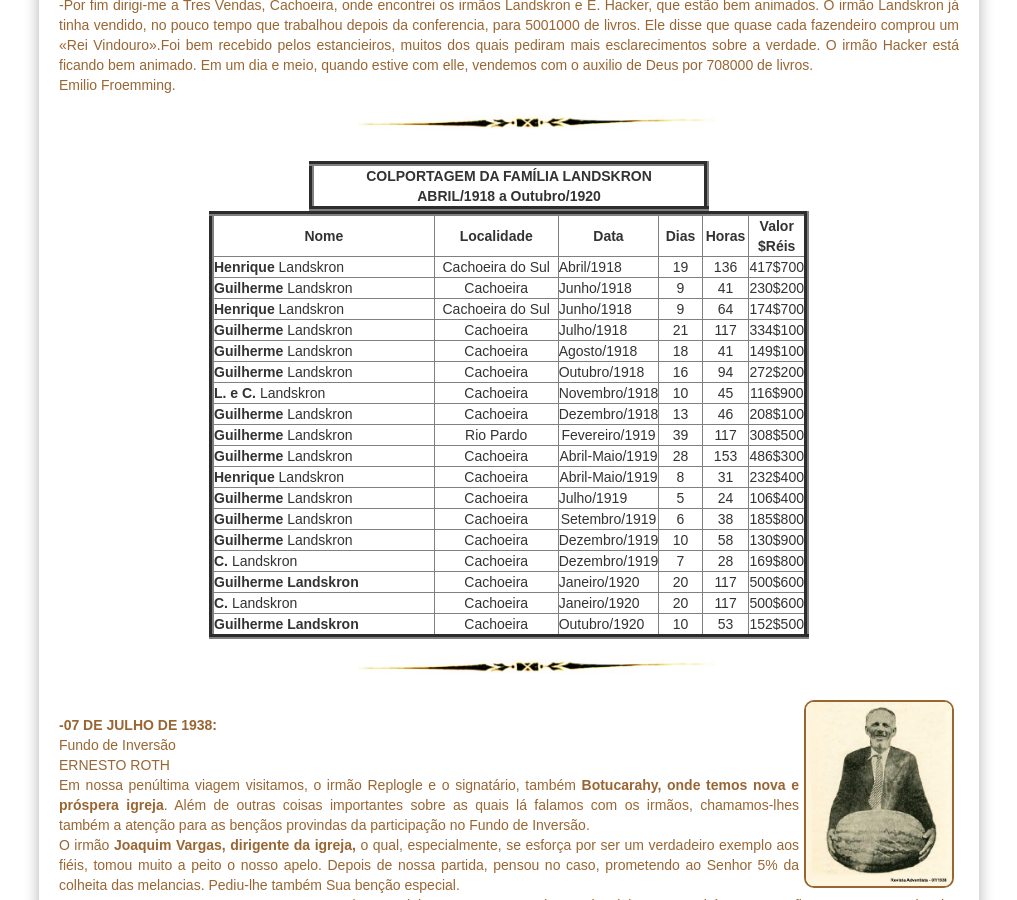
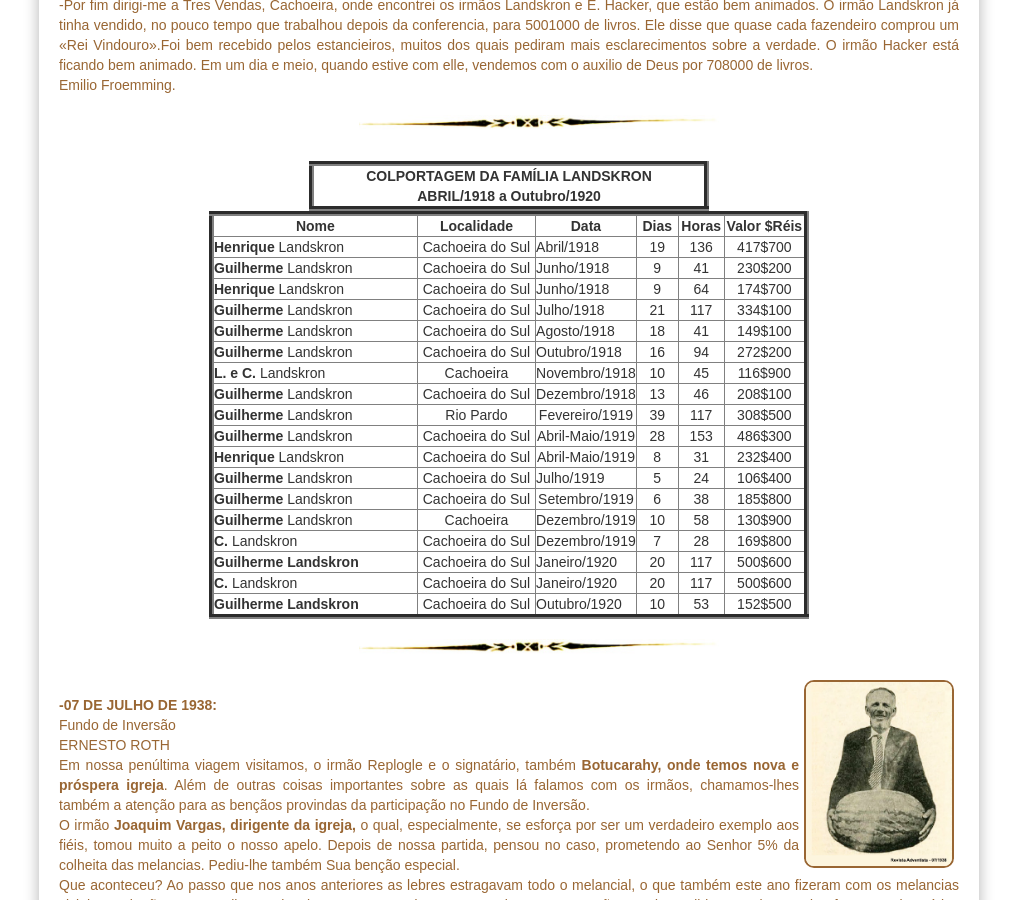
Before and after one commit to claudiovargas1955/claudiovargas1955.github.io, a Jekyll site: the page built from _pages/história-da-iasd-bosque.html, in a window 1280 px wide and 900 px high, scrolled down 1682 px. Shown: the whole window, without its empty margins (131-1148 px from the left). Built offline with Jekyll 4.4.1, drawn with Linux system fonts in a browser that asks for light colours; some web fonts are replaced.

Commit message:
Update história-da-iasd-bosque.html

```diff
--- a/_pages/história-da-iasd-bosque.html
+++ b/_pages/história-da-iasd-bosque.html
@@ -182,11 +182,11 @@ Emilio Froemming.<br>
            <td align="left">Abril/1918</td>
            <td align="center">19</td>
            <td align="center">136</td>
-           <td align="center">417$700</td>
+           <td align="center" width="100px">417$700</td>
         </tr>
            <tr>
            <td align="left" width="300px"><b>Guilherme </b>Landskron</td>
-           <td align="center" width="50px">Cachoeira</td>
+           <td align="center" width="150px">Cachoeira do Sul</td>
            <td align="left">Junho/1918</td>
            <td align="center">9</td>
            <td align="center">41</td>
@@ -202,7 +202,7 @@ Emilio Froemming.<br>
         </tr>
         <tr>
            <td align="left" width="300px"><b>Guilherme</b> Landskron</td>
-           <td align="center" width="50px">Cachoeira</td>
+           <td align="center" width="50px">Cachoeira do Sul</td>
            <td align="left">Julho/1918</td>
            <td align="center">21</td>
            <td align="center">117</td>
@@ -210,7 +210,7 @@ Emilio Froemming.<br>
         </tr>
         <tr>
            <td align="left" width="300px"><b>Guilherme</b> Landskron</td>
-           <td align="center" width="50px">Cachoeira</td>
+           <td align="center" width="50px">Cachoeira do Sul</td>
            <td align="left">Agosto/1918</td>
            <td align="center">18</td>
            <td align="center">41</td>
@@ -218,7 +218,7 @@ Emilio Froemming.<br>
         </tr>
         <tr>
            <td align="left" width="300px"><b>Guilherme</b> Landskron</td>
-           <td align="center" width="50px">Cachoeira</td>
+           <td align="center" width="50px">Cachoeira do Sul</td>
            <td align="left">Outubro/1918</td>
            <td align="center">16</td>
            <td align="center">94</td>
@@ -234,7 +234,7 @@ Emilio Froemming.<br>
         </tr>
         <tr>
            <td align="left" width="300px"><b>Guilherme</b> Landskron</td>
-           <td align="center" width="50px">Cachoeira</td>
+           <td align="center" width="50px">Cachoeira do Sul</td>
            <td align="center">Dezembro/1918</td>
            <td align="center">13</td>
            <td align="center">46</td>
@@ -251,7 +251,7 @@ Emilio Froemming.<br>
 
         <tr>
            <td align="left" width="300px"><b>Guilherme</b> Landskron</td>
-           <td align="center" width="50px">Cachoeira</td>
+           <td align="center" width="50px">Cachoeira do Sul</td>
            <td align="center">Abril-Maio/1919</td>
            <td align="center">28</td>
            <td align="center">153</td>
@@ -259,7 +259,7 @@ Emilio Froemming.<br>
         </tr>
         <tr>
            <td align="left" width="300px"><b>Henrique</b> Landskron</td>
-           <td align="center" width="50px">Cachoeira</td>
+           <td align="center" width="50px">Cachoeira do Sul</td>
            <td align="center">Abril-Maio/1919</td>
            <td align="center">8</td>
            <td align="center">31</td>
@@ -267,7 +267,7 @@ Emilio Froemming.<br>
         </tr>
         <tr>
            <td align="left" width="300px"><b>Guilherme</b> Landskron</td>
-           <td align="center" width="50px">Cachoeira</td>
+           <td align="center" width="50px">Cachoeira do Sul</td>
            <td align="left">Julho/1919</td>
            <td align="center">5</td>
            <td align="center">24</td>
@@ -275,7 +275,7 @@ Emilio Froemming.<br>
         </tr>
         <tr>
            <td align="left" width="300px"><b>Guilherme</b> Landskron</td>
-           <td align="center" width="50px">Cachoeira</td>
+           <td align="center" width="50px">Cachoeira do Sul</td>
            <td align="center">Setembro/1919</td>
            <td align="center">6</td>
            <td align="center">38</td>
@@ -291,7 +291,7 @@ Emilio Froemming.<br>
         </tr>
          <tr>
            <td align="left" width="300px"><b>C. </b>Landskron</td>
-           <td align="center" width="50px">Cachoeira</td>
+           <td align="center" width="50px">Cachoeira do Sul</td>
            <td align="center">Dezembro/1919</td>
            <td align="center">7</td>
            <td align="center">28</td>
@@ -300,7 +300,7 @@ Emilio Froemming.<br>
 
         <tr>
            <td align="left" width="300px"><b>Guilherme Landskron</td>
-           <td align="center" width="50px">Cachoeira</td>
+           <td align="center" width="50px">Cachoeira do Sul</td>
            <td align="left">Janeiro/1920</td>
            <td align="center">20</td>
            <td align="center">117</td>
@@ -309,7 +309,7 @@ Emilio Froemming.<br>
 
          <tr>
            <td align="left" width="300px"><b>C. </b>Landskron</td>
-           <td align="center" width="50px">Cachoeira</td>
+           <td align="center" width="50px">Cachoeira do Sul</td>
            <td align="left">Janeiro/1920</td>
            <td align="center">20</td>
            <td align="center">117</td>
@@ -319,7 +319,7 @@ Emilio Froemming.<br>
 
         <tr>
            <td align="left" width="300px"><b>Guilherme Landskron</b></td>
-           <td align="center" width="50px">Cachoeira</td>
+           <td align="center" width="50px">Cachoeira do Sul</td>
            <td align="left">Outubro/1920</td>
            <td align="center">10</td>
            <td align="center">53</td>
```
